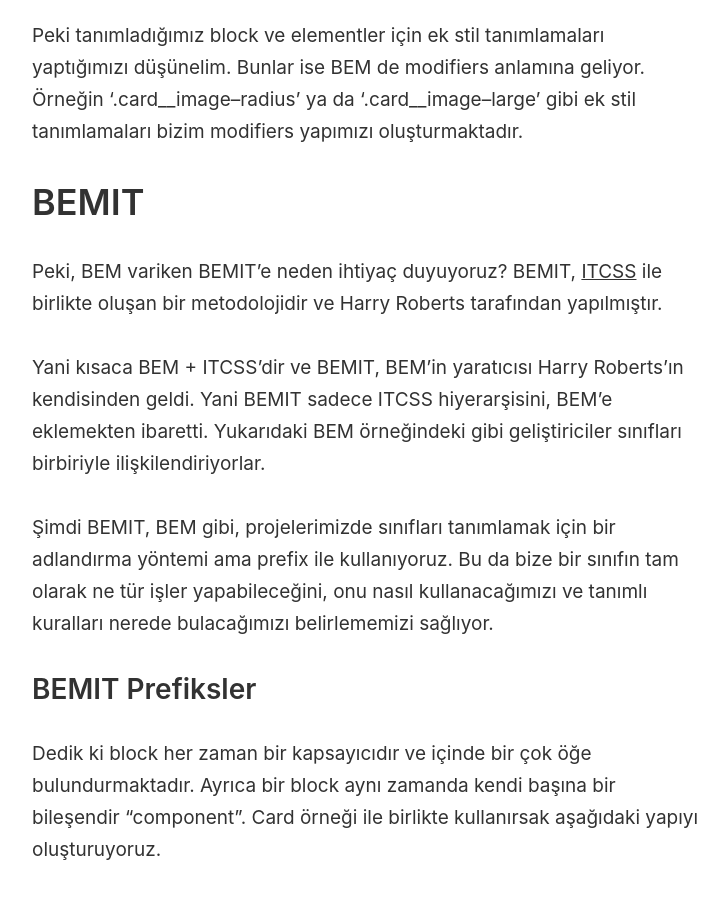
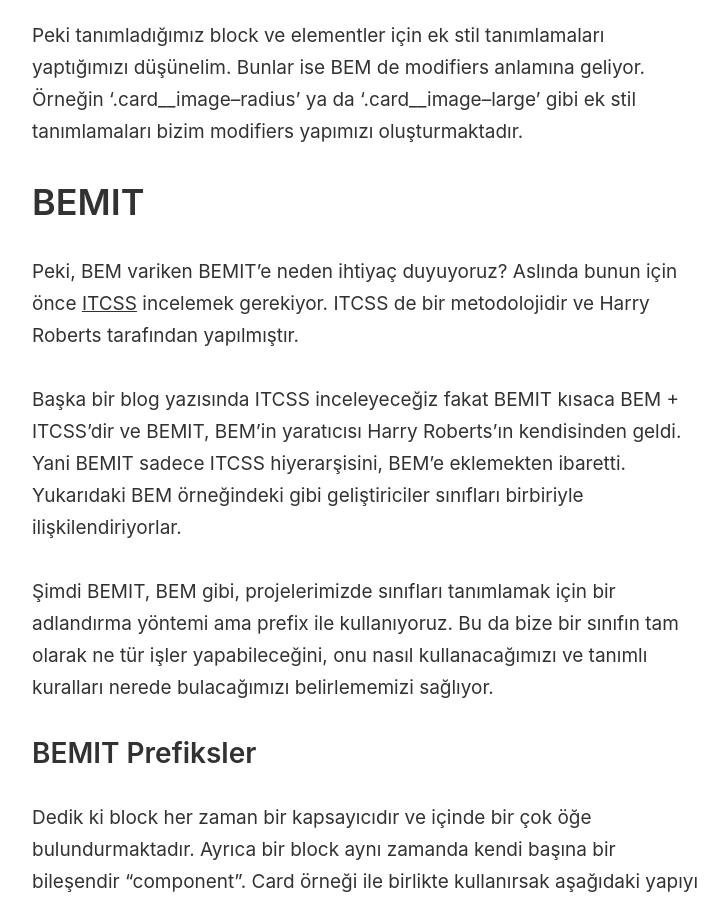
Before and after one commit to bulutuzer/bulutuzer, a Jekyll site: the page built from _posts/2023-04-29-bem-bemit-ve-vue.markdown, in a window 1280 px wide and 900 px high, scrolled down 1737 px. Shown: the whole window, without its empty margins (274-1002 px from the left). Built offline with Jekyll 4.4.1, drawn with Linux system fonts in a browser that asks for light colours.

Commit message:
fix: content edit

```diff
--- a/_posts/2023-04-29-bem-bemit-ve-vue.markdown
+++ b/_posts/2023-04-29-bem-bemit-ve-vue.markdown
@@ -27,9 +27,9 @@ Peki tanımladığımız block ve elementler için ek stil tanımlamaları yapt
 
 # BEMIT
 
-Peki, BEM variken BEMIT’e neden ihtiyaç duyuyoruz? BEMIT, [ITCSS](https://www.xfive.co/blog/itcss-scalable-maintainable-css-architecture/) ile birlikte oluşan bir metodolojidir ve Harry Roberts tarafından yapılmıştır.
+Peki, BEM variken BEMIT’e neden ihtiyaç duyuyoruz? Aslında bunun için önce [ITCSS](https://www.xfive.co/blog/itcss-scalable-maintainable-css-architecture/) incelemek gerekiyor. ITCSS de bir metodolojidir ve Harry Roberts tarafından yapılmıştır.
 
-Yani kısaca BEM + ITCSS’dir ve BEMIT, BEM’in yaratıcısı Harry Roberts’ın kendisinden geldi. Yani BEMIT sadece ITCSS hiyerarşisini, BEM’e eklemekten ibaretti. Yukarıdaki BEM örneğindeki gibi geliştiriciler sınıfları birbiriyle ilişkilendiriyorlar.
+Başka bir blog yazısında ITCSS inceleyeceğiz fakat BEMIT kısaca BEM + ITCSS’dir ve BEMIT, BEM’in yaratıcısı Harry Roberts’ın kendisinden geldi. Yani BEMIT sadece ITCSS hiyerarşisini, BEM’e eklemekten ibaretti. Yukarıdaki BEM örneğindeki gibi geliştiriciler sınıfları birbiriyle ilişkilendiriyorlar.
 
 Şimdi BEMIT, BEM gibi, projelerimizde sınıfları tanımlamak için bir adlandırma yöntemi ama prefix ile kullanıyoruz. Bu da bize bir sınıfın tam olarak ne tür işler yapabileceğini, onu nasıl kullanacağımızı ve tanımlı kuralları nerede bulacağımızı belirlememizi sağlıyor.
 
```
